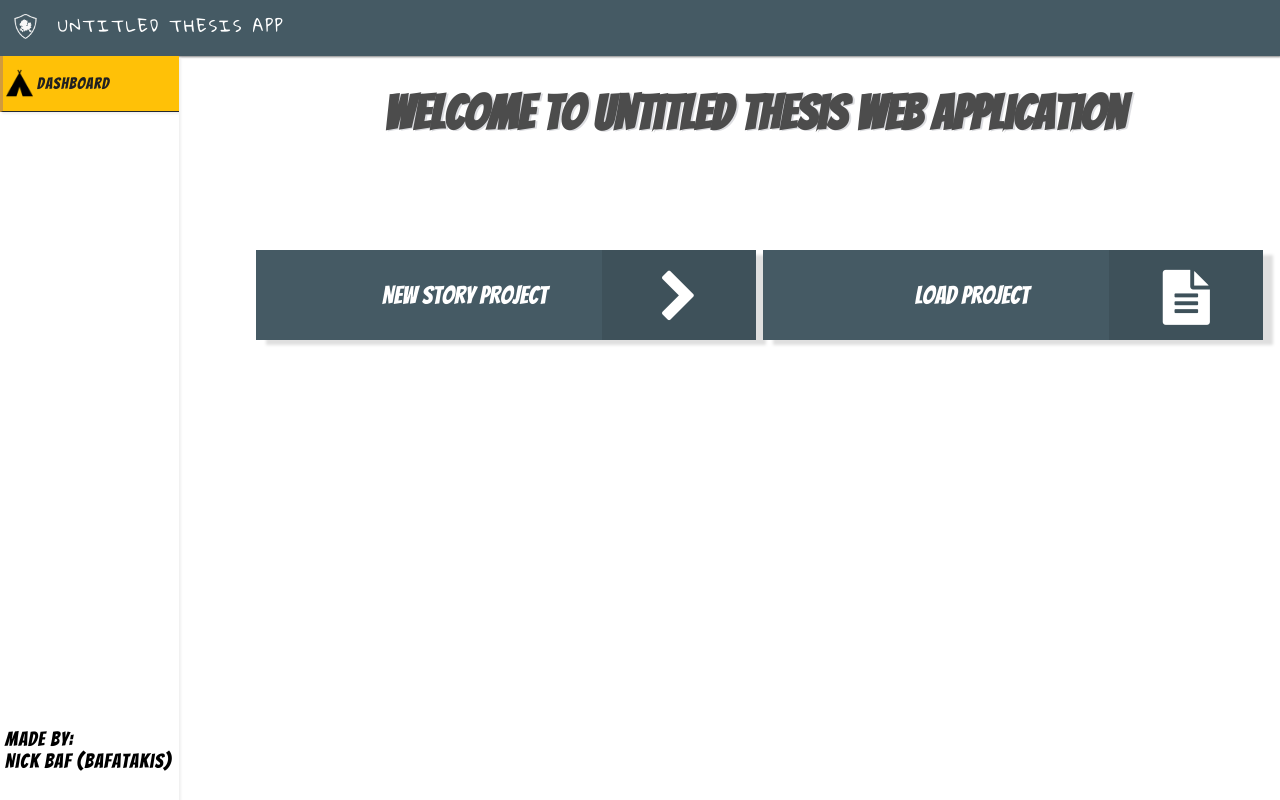
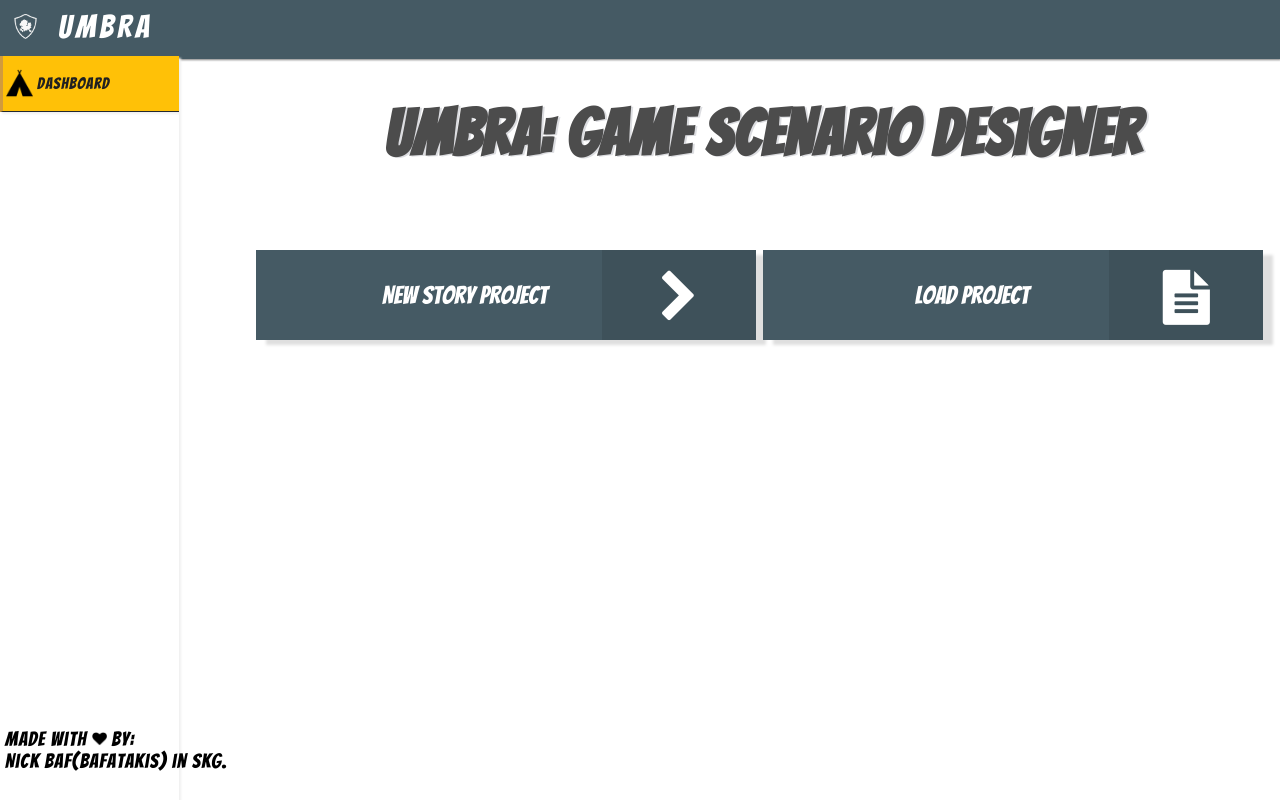
Before and after one commit to nickbaf/Umbra-GameScenario-Designer, a PHP site: page /main.php in a window 1280 px wide. Run offline with PHP 8.4, Linux system fonts and the light colour scheme; some libraries are stand-ins or nearby versions.

Commit message:
new adds

```diff
--- a/charactermodel.php
+++ b/charactermodel.php
@@ -9,7 +9,7 @@
     <link rel="stylesheet" type="text/css" href="SideMenu.css">
     <link rel="stylesheet" type="text/css" href="bootstrap.css">
     <link rel="shortcut icon" type="image/png" href="img/network/favicon.png"/>
-    <title>New Web Project</title>
+    <title>Umbra: Game Scenario Designer</title>
 
 
 
--- a/coreApp.js
+++ b/coreApp.js
@@ -409,7 +409,7 @@ function saveCharEdgeData(data, callback) {
  * @param type -char,the character model tabs.-story,the story tabs
  */
 function init(type) {
-    document.title=sessionStorage.getItem("ProjectTitle")+" Project-UTA App"; //change the tab title
+    document.title=sessionStorage.getItem("ProjectTitle")+" Project-Umbra App"; //change the tab title
     /**
      * if a character model tab is selected, open the tab and the write the rest of the character model tabs
      * as active so if the user choses one the page wont be refreshed.Then write as normal the rest of the story tabs
@@ -1435,7 +1435,7 @@ function sevaga() {
     storage.push(sessionStorage.getItem("ProjectTitle"));
     uriContent = encodeURIComponent(JSON.stringify(storage));
     var link = document.createElement('a'); //create the a element
-    link.download = sessionStorage.getItem("ProjectTitle")+".uta"; //append the dowload file
+    link.download = sessionStorage.getItem("ProjectTitle")+".umbra"; //append the dowload file
     link.href = 'data:,' + uriContent;
     link.click(); //click it and download the file.
 }
--- a/flowchart.php
+++ b/flowchart.php
@@ -10,7 +10,7 @@
         <link rel="stylesheet" type="text/css" href="SideMenu.css">
         <link rel="stylesheet" type="text/css" href="bootstrap.css">
     <link rel="shortcut icon" type="image/png" href="img/network/favicon.png"/>
-        <title>New Web Project</title>
+        <title>Umbra: Game Scenario Designer</title>
 
 
 
--- a/main.html
+++ b/main.html
@@ -5,7 +5,8 @@
     <title>Changelog</title>
 </head>
 <body>
-<script>alert("Changelog 09.17.17\n\n -Implemented new menu style based on user feedback\n-Tiny bug fixes\n\n"
+<script>alert( "Changelog 10.10.17\n\n -Version 1.0.0 Released"
+    +"Changelog 09.17.17\n\n -Implemented new menu style based on user feedback\n-Tiny bug fixes\n\n"
     +"Changelog 07.11.17-09.11.17\n\n VACATION--------------\n\n"
 
     +"Changlelog 7.11.17\n\n -Implemented Level of Narrative metric.\n-Minor Bug fixes\n\n"
--- a/main.php
+++ b/main.php
@@ -14,7 +14,7 @@
     <!-Side menu icons-->
     <link href="//maxcdn.bootstrapcdn.com/font-awesome/4.2.0/css/font-awesome.min.css" rel="stylesheet">
     <link rel="shortcut icon" type="image/png" href="img/network/favicon.png"/>
-    <title>Untitled Thesis App</title>
+    <title>Umbra: Game Scenario Designer</title>
 
 
 </head>
@@ -25,7 +25,7 @@
 <!-- HOME SCREEN ASSETS -->
 
 
-<h1>Welcome to Untitled Thesis Web Application</h1>
+<h1>Umbra: Game Scenario Designer </h1>
 
 <div id="buttons">
     <button class="button  save" id="saveData" onclick="sevaga();" href="#" ><span>Save Project</span></button>
@@ -64,8 +64,8 @@
     <input type="button" value="cancel" onclick="insertFlowName('cancel');" id="sFnodeCancelButton" />
 </div>
 <footer>
-    <p>Made by: <br> Nick Baf (Bafatakis)</p>
-    <!--p>Made with <img src="img/network/heart.png" alt="love"  style="width:15px;height:15px;"> by:<br> Nick Baf(Bafatakis) in SKG.</p-->
+    <!--p>Made by: <br> Nick Baf (Bafatakis)</p-->
+    <p>Made with <img src="img/network/heart.png" alt="love"  style="width:15px;height:15px;"> by:<br> Nick Baf(Bafatakis) in SKG.</p>
 </footer>
 </body>
 </html>
--- a/menu.php
+++ b/menu.php
@@ -1,6 +1,6 @@
 <div id="blackout" style='display:none;'></div>
 <ul  class="dark-primary-color" id="topNav">
-    <li id="topMenu"><img src="img/network/logoAlpha.png" alt="" align="left"  style="width:25px;height:25px;">Untitled Thesis App</li>
+    <li id="topMenu"><img src="img/network/logoAlpha.png" alt="" align="left"  style="width:25px;height:25px;">Umbra</li>
     <li id="projectName">Untitled Project</li>
     <li id="tooltipSideNav" style="display:none">Customizer -></li>
 </ul>
--- a/metrics.php
+++ b/metrics.php
@@ -16,7 +16,7 @@
     <!-Side menu icons-->
     <link href="//maxcdn.bootstrapcdn.com/font-awesome/4.2.0/css/font-awesome.min.css" rel="stylesheet">
     <link rel="shortcut icon" type="image/png" href="img/network/favicon.png"/>
-    <title>Untitled Thesis App</title>
+    <title>Umbra: Game Scenario Designer</title>
 
 
 </head>
--- a/metricsCompared.php
+++ b/metricsCompared.php
@@ -16,7 +16,7 @@
     <!-Side menu icons-->
     <link href="//maxcdn.bootstrapcdn.com/font-awesome/4.2.0/css/font-awesome.min.css" rel="stylesheet">
     <link rel="shortcut icon" type="image/png" href="img/network/favicon.png"/>
-    <title>Untitled Thesis App</title>
+    <title>Umbra: Game Scenario Designer</title>
 
 
 </head>
--- a/sideNavChar.php
+++ b/sideNavChar.php
@@ -8,7 +8,7 @@
     <!--div class="line-separator"></div-->
     <span><a href="#" onclick="aboutBaf('open');" style=" cursor: help;">About</a>
     <a id="metricsButton" href="#">Network Physics</a>
-    <a onclick="deleteTab();" id="tabDel" style="cursor:pointer;">Delete</a>
+    <a onclick="deleteTab();" id="tabDel" style="color:#ff0003; cursor:pointer;">Delete</a>
         </span>
     <br>
 
--- a/style.css
+++ b/style.css
@@ -49,8 +49,9 @@ body{
 
     color: white;
     letter-spacing: 2px;
-    font-family: 'Gloria Hallelujah', cursive;
-    font-size:100%;
+    font-family: 'Bangers', cursive;
+    font-size: 2em;
+    letter-spacing: 4px;
     text-decoration: none;
     padding-bottom: 5px;
     padding-right: 1px;
@@ -182,7 +183,8 @@ h1{
     /*font-family: 'Gloria Hallelujah', cursive;*/
     font-family: 'Bangers', cursive;
 
-    font-size: 3em;
+    font-size: 4em;
+    letter-spacing: 1px;
     text-shadow: 2px 1px rgb(206, 207, 212);
     opacity: 0.7;
     left:30%;
```
Also changed, not shown: about.php (+15 -6 lines).
